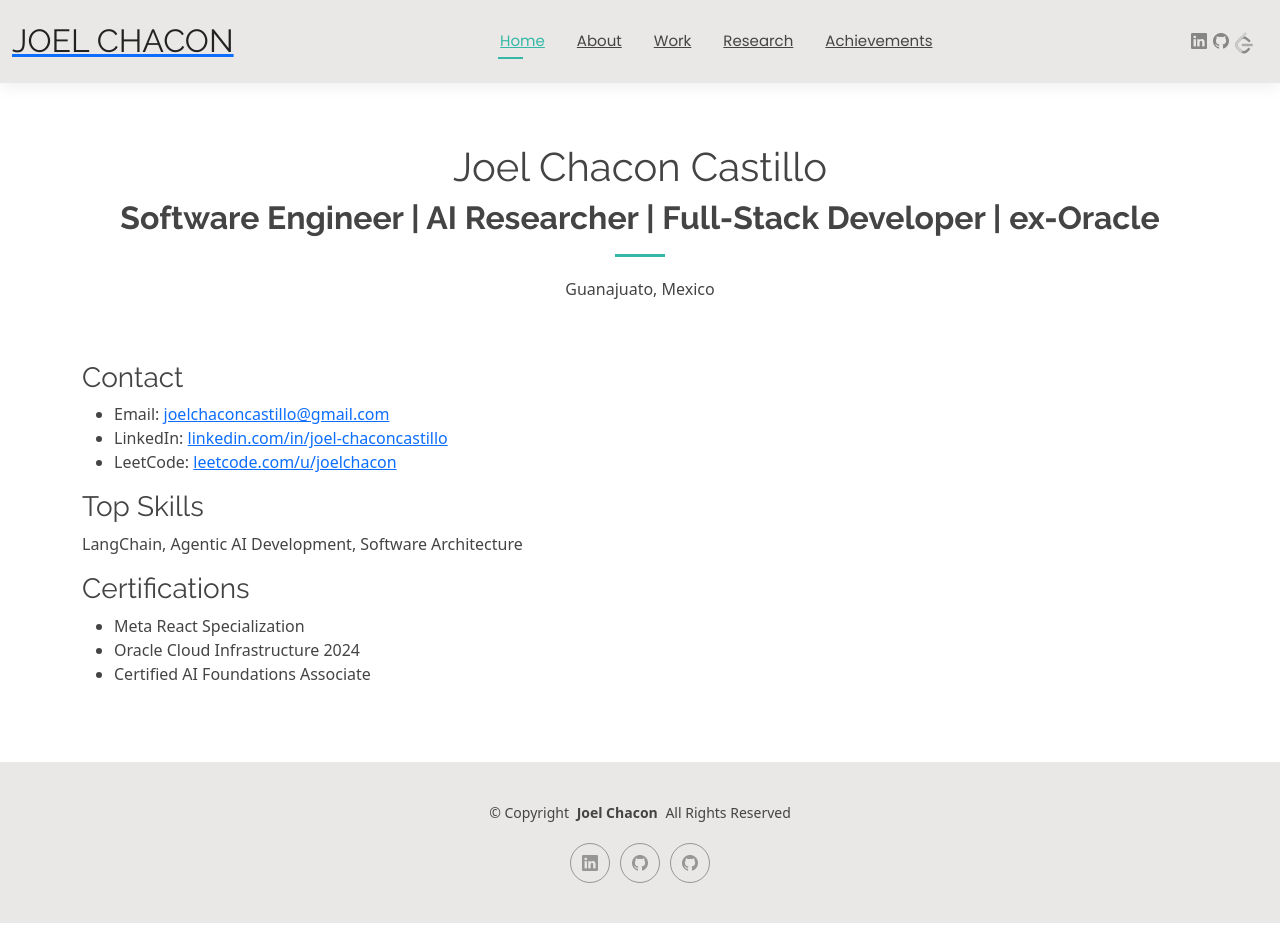
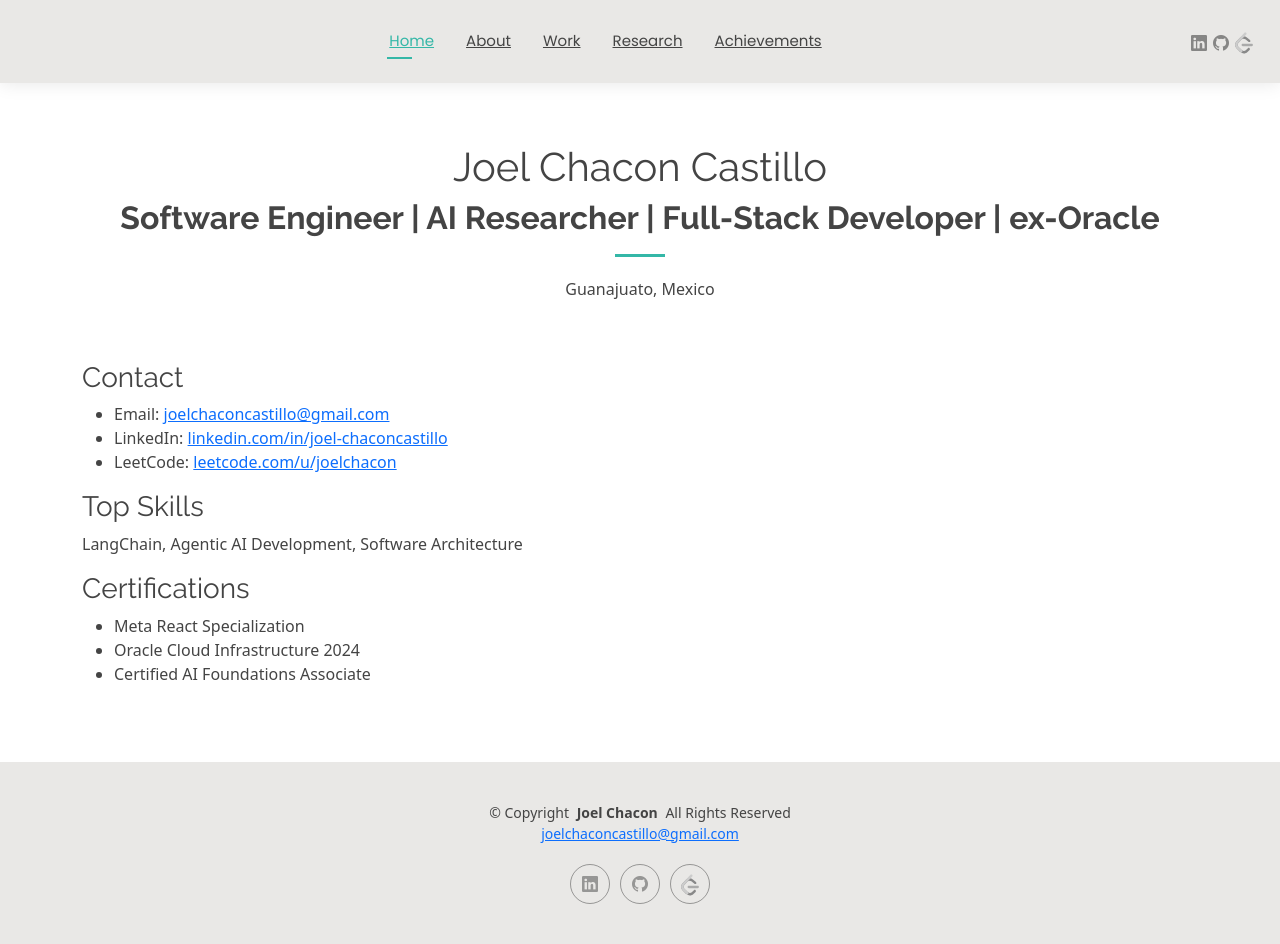
Before and after one commit to joelchaconcastillo/portfolio, a React (Create React App) app: page / in a window 1280 px wide. Before the commit the page ends 923 px from the top, so only its background shows below. Built offline with nearby package versions, Linux system fonts and the light colour scheme.

Commit message:
working responsive menu with hamburguer and adding leetcode icon component

```diff
--- /dev/null
+++ b/src/components/icons/leetcode.jsx
@@ -0,0 +1,28 @@
+const LeetCodeIcon = (props) => (
+                    <svg
+            width="18"
+            height="22"
+            viewBox="0 0 95 111"
+            fill="none"
+            xmlns="http://www.w3.org/2000/svg"
+          >
+            <path
+              d="M68.0063 83.0664C70.5 80.5764 74.5366 80.5829 77.0223 83.0809C79.508 85.579 79.5015 89.6226 77.0078 92.1127L65.9346 103.17C55.7187 113.371 39.06 113.519 28.6718 103.513C28.6117 103.456 23.9861 98.9201 8.72653 83.957C-1.42528 74.0029 -2.43665 58.0749 7.11648 47.8464L24.9282 28.7745C34.4095 18.6219 51.887 17.5122 62.7275 26.2789L78.9048 39.362C81.6444 41.5776 82.0723 45.5985 79.8606 48.3429C77.6488 51.0873 73.635 51.5159 70.8954 49.3003L54.7182 36.2173C49.0488 31.6325 39.1314 32.2622 34.2394 37.5006L16.4274 56.5727C11.7767 61.5522 12.2861 69.574 17.6456 74.8292C28.851 85.8169 37.4869 94.2846 37.4969 94.2942C42.8977 99.496 51.6304 99.4184 56.9331 94.1234L68.0063 83.0664Z"
+              fill="#888888"
+            ></path>
+            <path
+              fillRule="evenodd"
+              clipRule="evenodd"
+              d="M41.1067 72.0014C37.5858 72.0014 34.7314 69.1421 34.7314 65.615C34.7314 62.0879 37.5858 59.2286 41.1067 59.2286H88.1245C91.6454 59.2286 94.4997 62.0879 94.4997 65.615C94.4997 69.1421 91.6454 72.0014 88.1245 72.0014H41.1067Z"
+              fill="#AAAAAA"
+            ></path>
+            <path
+              fillRule="evenodd"
+              clipRule="evenodd"
+              d="M49.9118 2.02335C52.3173 -0.55232 56.3517 -0.686894 58.9228 1.72277C61.494 4.13244 61.6284 8.17385 59.2229 10.7495L16.4276 56.5729C11.7768 61.552 12.2861 69.5738 17.6453 74.8292L37.4088 94.2091C39.9249 96.6764 39.968 100.72 37.505 103.24C35.042 105.761 31.0056 105.804 28.4895 103.337L8.72593 83.9567C-1.42529 74.0021 -2.43665 58.0741 7.1169 47.8463L49.9118 2.02335Z"
+              fill="#CCCCCC"
+            ></path>
+          </svg>
+);
+
+export default LeetCodeIcon;
--- a/src/components/layout/footer.jsx
+++ b/src/components/layout/footer.jsx
@@ -1,6 +1,6 @@
 // src/components/Footer.jsx
 import React from "react";
-
+import LeetCodeIcon from "../icons/leetcode";
 const Footer = () => {
   return (
     <footer id="footer" className="footer light-background">
@@ -10,10 +10,18 @@ const Footer = () => {
             © <span>Copyright</span> <strong className="px-1 sitename">Joel Chacon</strong> <span>All Rights Reserved</span>
           </p>
         </div>
+
+        {/* Email contact */}
+        <div className="email-contact text-center mb-2">
+          <a href="mailto:joelchaconcastillo@gmail.com" className="email-link">
+            joelchaconcastillo@gmail.com
+          </a>
+        </div>
+
         <div className="social-links d-flex justify-content-center">
           <a href="https://www.linkedin.com/in/joel-chacon-castillo-351bb4194/" target="_blank" className="linkedin"><i className="bi bi-linkedin"></i></a>
           <a href="https://github.com/joelchaconcastillo" target="_blank" className="github"><i className="bi bi-github"></i></a>
-          <a href="https://leetcode.com/u/joelchacon/" target="_blank" className="leetcode"><i className="bi bi-github"></i></a>
+          <a href="https://leetcode.com/u/joelchacon/" target="_blank" className="leetcode"><i><LeetCodeIcon/></i></a>
         </div>
       </div>
     </footer>
--- /dev/null
+++ b/src/components/layout/header.css
@@ -0,0 +1,24 @@
+.navmenu.navmenu-active ul {
+  display: flex;
+  flex-direction: column;
+  gap: 1.2rem;
+
+  position: fixed;        /* <-- important: remove parent constraints */
+  top: 60px;
+  right: 1rem;
+
+  background: white;
+  padding: 1.5rem 2rem;
+  z-index: 9999;
+  width: auto;            /* let content define width */
+  min-width: 240px;       /* ensure not tiny */
+  border-radius: 10px;
+  box-shadow: 0 4px 30px rgba(0,0,0,.15);
+}
+
+.header-social-links a svg,
+.header-social-links a i {
+  vertical-align: middle;
+  display: inline-block;
+  line-height: 1;
+}
--- a/src/components/layout/header.jsx
+++ b/src/components/layout/header.jsx
@@ -1,97 +1,47 @@
-import React from "react";
+import React, { useState } from "react";
+import "./header.css";
 import { NavLink } from "react-router-dom";
+import LeetCodeIcon from "../icons/leetcode";
+const Header = () => {
+  const [isOpen, setIsOpen] = useState(false);
 
-const Header = () => {
   return (
-    <header id="header" className="header d-flex align-items-center light-background sticky-top">
+    <header className="header d-flex align-items-center light-background sticky-top">
       <div className="container-fluid position-relative d-flex align-items-center justify-content-between">
+
         {/* Logo */}
-        <NavLink to="/" className="logo d-flex align-items-center me-auto me-xl-0">
-          <h1 className="sitename">Joel Chacon</h1>
-        </NavLink>
+        <NavLink to="/" className="logo d-flex align-items-center me-auto me-xl-0" />
 
-        {/* Navigation Menu */}
-        <nav id="navmenu" className="navmenu">
-          <ul>
-            <li>
-              <NavLink to="/" end className={({ isActive }) => (isActive ? "active" : "")}>
-                Home
-              </NavLink>
-            </li>
-            <li>
-              <NavLink to="/about" className={({ isActive }) => (isActive ? "active" : "")}>
-                About
-              </NavLink>
-            </li>
-            <li>
-              <NavLink to="/work" className={({ isActive }) => (isActive ? "active" : "")}>
-                Work
-              </NavLink>
-            </li>
-            <li>
-              <NavLink to="/research" className={({ isActive }) => (isActive ? "active" : "")}>
-                Research
-              </NavLink>
-            </li>
-            <li>
-              <NavLink to="/achievements" className={({ isActive }) => (isActive ? "active" : "")}>
-                Achievements
-              </NavLink>
-            </li>
+        {/* Navigation */}
+        <nav id="navmenu" className={`navmenu ${isOpen ? "navmenu-active" : ""}`}>
+
+          {/* CLOSE MENU WHEN CLICK A LINK */}
+          <ul onClick={() => setIsOpen(false)}>
+            <li><NavLink to="/" end>Home</NavLink></li>
+            <li><NavLink to="/about">About</NavLink></li>
+            <li><NavLink to="/work">Work</NavLink></li>
+            <li><NavLink to="/research">Research</NavLink></li>
+            <li><NavLink to="/achievements">Achievements</NavLink></li>
           </ul>
-          <i className="mobile-nav-toggle d-xl-none bi bi-list"></i>
+
+          {/* Toggle Button */}
+          <i
+            className={`mobile-nav-toggle d-xl-none bi ${isOpen ? "bi-x" : "bi-list"}`}
+            onClick={() => setIsOpen(v => !v)}
+            style={{ cursor: "pointer" }}
+          ></i>
         </nav>
 
         {/* Social Links */}
-        <div className="header-social-links">
-          <a
-            href="https://www.linkedin.com/in/joel-chacon-castillo-351bb4194/"
-            target="_blank"
-            className="linkedin"
-            rel="noreferrer"
-          >
+        <div className="header-social-links d-flex align-items-center">
+          <a href="https://www.linkedin.com/in/joel-chacon-castillo-351bb4194/" target="_blank" rel="noreferrer">
             <i className="bi bi-linkedin"></i>
           </a>
-          <a
-            href="https://github.com/joelchaconcastillo"
-            target="_blank"
-            className="github"
-            rel="noreferrer"
-          >
+          <a href="https://github.com/joelchaconcastillo" target="_blank" rel="noreferrer">
             <i className="bi bi-github"></i>
           </a>
-          <a
-            href="https://leetcode.com/u/joelchacon/"
-            target="_blank"
-            className="leetcode leetcode-link"
-            rel="noreferrer"
-          >
-          {/* Custom LeetCode SVG - Grayscale */}
-          <svg
-            width="18"
-            height="22"
-            viewBox="0 0 95 111"
-            fill="none"
-            xmlns="http://www.w3.org/2000/svg"
-          >
-            <path
-              d="M68.0063 83.0664C70.5 80.5764 74.5366 80.5829 77.0223 83.0809C79.508 85.579 79.5015 89.6226 77.0078 92.1127L65.9346 103.17C55.7187 113.371 39.06 113.519 28.6718 103.513C28.6117 103.456 23.9861 98.9201 8.72653 83.957C-1.42528 74.0029 -2.43665 58.0749 7.11648 47.8464L24.9282 28.7745C34.4095 18.6219 51.887 17.5122 62.7275 26.2789L78.9048 39.362C81.6444 41.5776 82.0723 45.5985 79.8606 48.3429C77.6488 51.0873 73.635 51.5159 70.8954 49.3003L54.7182 36.2173C49.0488 31.6325 39.1314 32.2622 34.2394 37.5006L16.4274 56.5727C11.7767 61.5522 12.2861 69.574 17.6456 74.8292C28.851 85.8169 37.4869 94.2846 37.4969 94.2942C42.8977 99.496 51.6304 99.4184 56.9331 94.1234L68.0063 83.0664Z"
-              fill="#888888"
-            ></path>
-            <path
-              fillRule="evenodd"
-              clipRule="evenodd"
-              d="M41.1067 72.0014C37.5858 72.0014 34.7314 69.1421 34.7314 65.615C34.7314 62.0879 37.5858 59.2286 41.1067 59.2286H88.1245C91.6454 59.2286 94.4997 62.0879 94.4997 65.615C94.4997 69.1421 91.6454 72.0014 88.1245 72.0014H41.1067Z"
-              fill="#AAAAAA"
-            ></path>
-            <path
-              fillRule="evenodd"
-              clipRule="evenodd"
-              d="M49.9118 2.02335C52.3173 -0.55232 56.3517 -0.686894 58.9228 1.72277C61.494 4.13244 61.6284 8.17385 59.2229 10.7495L16.4276 56.5729C11.7768 61.552 12.2861 69.5738 17.6453 74.8292L37.4088 94.2091C39.9249 96.6764 39.968 100.72 37.505 103.24C35.042 105.761 31.0056 105.804 28.4895 103.337L8.72593 83.9567C-1.42529 74.0021 -2.43665 58.0741 7.1169 47.8463L49.9118 2.02335Z"
-              fill="#CCCCCC"
-            ></path>
-          </svg>
-
+          <a href="https://leetcode.com/u/joelchacon/" target="_blank" rel="noreferrer">
+          <LeetCodeIcon/>
           </a>
         </div>
       </div>
--- a/src/pages/work.jsx
+++ b/src/pages/work.jsx
@@ -39,8 +39,6 @@ const Work = () => {
                     </em>
                   </p>
                   <ul>
-                    <li>Guanajuato, Mexico</li>
-                    <li>joelchaconcastillo@gmail.com</li>
                     <li>
                       <a href="https://www.linkedin.com/in/joel-chaconcastillo-351bb4194" target="_blank" rel="noreferrer">
                         LinkedIn
```
